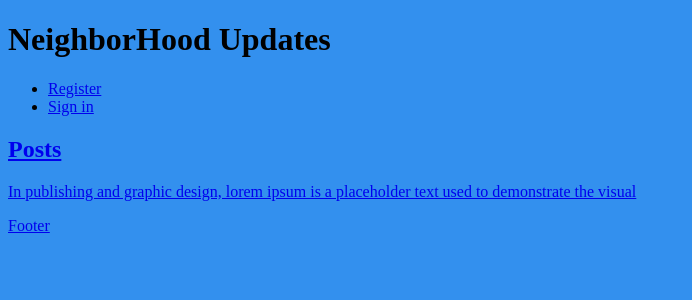
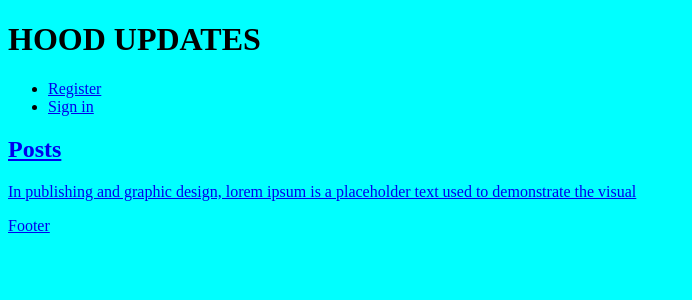
Before and after one commit to karobia001/Hood, a Django app: template hood/templates/welcome.html in a window 1280 px wide. Shown: the top 300 px of the page, without its empty margins (0-692 px from the left). Run offline with Django 3.2, Linux system fonts and the light colour scheme; the template is opened without the code that fills it, so the values that code supplies are empty; some libraries are stand-ins or nearby versions.

Commit message:
adds styling to our page

```diff
--- a/hood/templates/neighborhood.html
+++ b/hood/templates/neighborhood.html
@@ -14,7 +14,7 @@
 <body>
 {% block content %}
 {{block.super}}
-<body style="background-color:#CACFD2">
+<body style="background-color:grey">
 <div class="container">
   <h1><strong>Name</strong>{{neighborhood.name}}</h1>
 
--- a/hood/templates/neighbourhood.html
+++ b/hood/templates/neighbourhood.html
@@ -3,7 +3,7 @@
  {% block content %}
 
  <div class="container">
-   <body style="background-color:#5B81A7">
+   <body style="background-color:grey">
 
 
    <div class="row">
--- a/hood/templates/welcome.html
+++ b/hood/templates/welcome.html
@@ -6,10 +6,10 @@
   <link rel="stylesheet" href="static/css/index.css">
 
   </head>
-  <body style="background-color:rgb(51, 144, 238)">
+  <body style="background-color:aqua">
     <header>
       <div class="container">
-        <h1>NeighborHood Updates</h1>
+        <h1>HOOD UPDATES</h1>
 
       </div>
 
```
